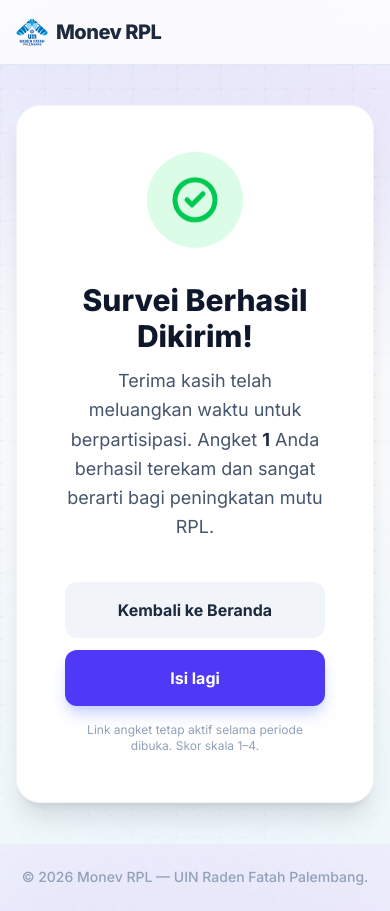
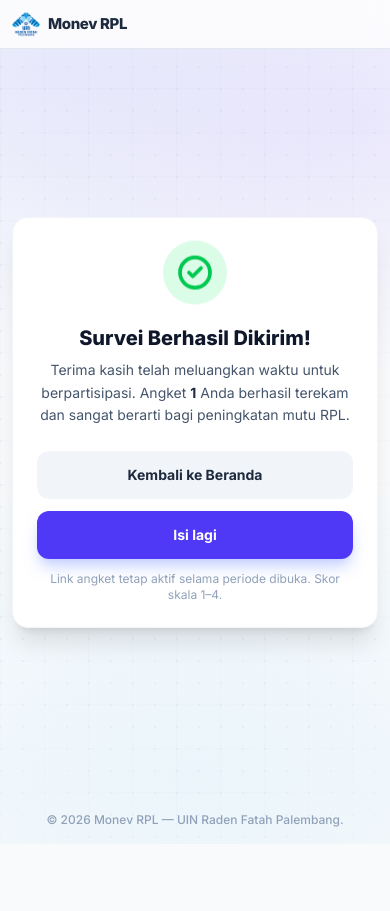
Before and after one commit to ulylabsor/angket-rpl, a React (Vite) app in the folder client/: page /angket/1/terima-kasih in a window 390 px wide. After the commit the page ends 844 px from the top, so only its background shows below. Built offline with nearby package versions, Linux system fonts and the light colour scheme.

Commit message:
feat(mobile): ringankan halaman Survei Berhasil Dikirim di HP - header compact, card padding responsif, tipografi menyesuaikan

```diff
--- a/client/src/pages/TerimaKasih.tsx
+++ b/client/src/pages/TerimaKasih.tsx
@@ -17,28 +17,27 @@ export default function TerimaKasih() {
   return (
     <div className="page-pattern min-h-screen flex flex-col selection:bg-indigo-100 selection:text-indigo-900">
       <header className="bg-white/80 backdrop-blur-md border-b border-slate-200 sticky top-0 z-20">
-        <div className="max-w-5xl mx-auto px-4 sm:px-6 h-16 flex items-center justify-between">
+        <div className="max-w-5xl mx-auto px-3 sm:px-6 h-12 sm:h-16 flex items-center justify-between">
           <Link to="/" className="flex items-center gap-2">
-            <img src="/logo-radenfatah.png" alt="UIN Raden Fatah" className="w-8 h-8 object-contain rounded-lg" />
-            <span className="w-8 h-8 bg-gradient-to-br from-indigo-500 to-blue-600 rounded-lg hidden sm:flex items-center justify-center text-white shadow-sm"><CheckCircle2 size={18} /></span>
-            <span className="font-extrabold text-xl text-slate-800 tracking-tight">Monev RPL</span>
+            <img src="/logo-radenfatah.png" alt="UIN Raden Fatah" className="w-7 h-7 sm:w-8 sm:h-8 object-contain rounded-lg" />
+            <span className="font-extrabold text-[15px] sm:text-xl text-slate-800 tracking-tight">Monev RPL</span>
           </Link>
         </div>
       </header>
-      <div className="flex-1 min-h-[80vh] flex items-center justify-center px-4 py-10 animate-fade-in-up">
-        <div className="bg-white p-12 rounded-3xl shadow-xl border border-slate-100 max-w-xl w-full text-center">
-          <div className="w-24 h-24 bg-green-100 text-green-500 rounded-full flex items-center justify-center mx-auto mb-8 animate-bounce-slight">
-            <CheckCircle2 size={48} strokeWidth={2.5} />
+      <div className="flex-1 min-h-[70vh] sm:min-h-[80vh] flex items-center justify-center px-3 sm:px-4 py-6 sm:py-10 animate-fade-in-up">
+        <div className="bg-white p-6 sm:p-12 rounded-2xl sm:rounded-3xl shadow-xl border border-slate-100 max-w-xl w-full text-center">
+          <div className="w-16 h-16 sm:w-24 sm:h-24 bg-green-100 text-green-500 rounded-full flex items-center justify-center mx-auto mb-5 sm:mb-8 animate-bounce-slight">
+            <CheckCircle2 size={36} strokeWidth={2.5} className="sm:w-12 sm:h-12" />
           </div>
-          <h1 className="text-3xl font-extrabold text-slate-900">Survei Berhasil Dikirim!</h1>
-          <p className="text-slate-600 text-lg mt-3 leading-relaxed">
+          <h1 className="text-xl sm:text-3xl font-extrabold text-slate-900 leading-tight">Survei Berhasil Dikirim!</h1>
+          <p className="text-slate-600 text-sm sm:text-lg mt-2 sm:mt-3 leading-relaxed">
             Terima kasih telah meluangkan waktu untuk berpartisipasi. Angket <b className="text-slate-800">{kode}</b> Anda berhasil terekam dan sangat berarti bagi peningkatan mutu RPL.
           </p>
           {data?.nilaiAkhir != null && (
-            <div className="mt-8 bg-slate-50 border border-slate-200 rounded-2xl p-5 text-left space-y-3">
+            <div className="mt-6 sm:mt-8 bg-slate-50 border border-slate-200 rounded-xl sm:rounded-2xl p-4 sm:p-5 text-left space-y-3">
               <div className="flex justify-between items-center text-sm">
                 <span className="text-slate-500 font-medium">Nilai Akhir</span>
-                <span className="font-bold text-slate-900 text-base">{Math.round((data.nilaiAkhir as number) * 100) / 100} <span className="text-xs font-normal text-slate-400">/ 100</span></span>
+                <span className="font-bold text-slate-900 text-sm sm:text-base">{Math.round((data.nilaiAkhir as number) * 100) / 100} <span className="text-xs font-normal text-slate-400">/ 100</span></span>
               </div>
               <div className="h-2 bg-slate-200 rounded-full overflow-hidden">
                 <div className="h-full bg-gradient-to-r from-indigo-500 to-blue-500 rounded-full" style={{ width: `${Math.min(100, data.nilaiAkhir as number)}%` }} />
@@ -52,25 +51,25 @@ export default function TerimaKasih() {
                   <p className="text-[11px] font-bold uppercase tracking-wider text-slate-400">Per dimensi</p>
                   {Object.entries(data.nilaiPerDimensi).map(([k, v]) => (
                     <div key={k} className="flex justify-between py-2 px-3 bg-white rounded-xl border border-slate-200 text-sm">
-                      <span className="text-slate-600">{k}</span><span className="font-bold text-slate-800">{Math.round(v * 100) / 100}</span>
+                      <span className="text-slate-600 text-xs sm:text-sm truncate mr-2">{k}</span><span className="font-bold text-slate-800 shrink-0">{Math.round(v * 100) / 100}</span>
                     </div>
                   ))}
                 </div>
               )}
             </div>
           )}
-          <div className="mt-10 flex flex-col sm:flex-row gap-3">
-            <Link to="/" className="flex-1 bg-slate-100 hover:bg-slate-200 text-slate-800 px-8 py-4 rounded-xl font-bold transition-colors text-center">
+          <div className="mt-6 sm:mt-10 flex flex-col sm:flex-row gap-3">
+            <Link to="/" className="flex-1 bg-slate-100 hover:bg-slate-200 text-slate-800 px-6 sm:px-8 py-3.5 sm:py-4 rounded-xl font-bold transition-colors text-center text-sm sm:text-base">
               Kembali ke Beranda
             </Link>
-            <Link to={`/angket/${kode}`} className="flex-1 bg-indigo-600 hover:bg-indigo-700 text-white px-8 py-4 rounded-xl font-bold transition-colors shadow-lg shadow-indigo-200 text-center">
+            <Link to={`/angket/${kode}`} className="flex-1 bg-indigo-600 hover:bg-indigo-700 text-white px-6 sm:px-8 py-3.5 sm:py-4 rounded-xl font-bold transition-colors shadow-lg shadow-indigo-200 text-center text-sm sm:text-base">
               Isi lagi
             </Link>
           </div>
-          <p className="text-xs text-slate-400 mt-4">Link angket tetap aktif selama periode dibuka. Skor skala 1–4.</p>
+          <p className="text-xs text-slate-400 mt-3 sm:mt-4">Link angket tetap aktif selama periode dibuka. Skor skala 1–4.</p>
         </div>
       </div>
-      <footer className="py-6 text-center text-slate-400 text-sm font-medium"><p>&copy; {new Date().getFullYear()} Monev RPL — UIN Raden Fatah Palembang.</p></footer>
+      <footer className="py-4 sm:py-6 text-center text-slate-400 text-xs sm:text-sm font-medium px-3"><p>&copy; {new Date().getFullYear()} Monev RPL — UIN Raden Fatah Palembang.</p></footer>
     </div>
   );
 }
```
